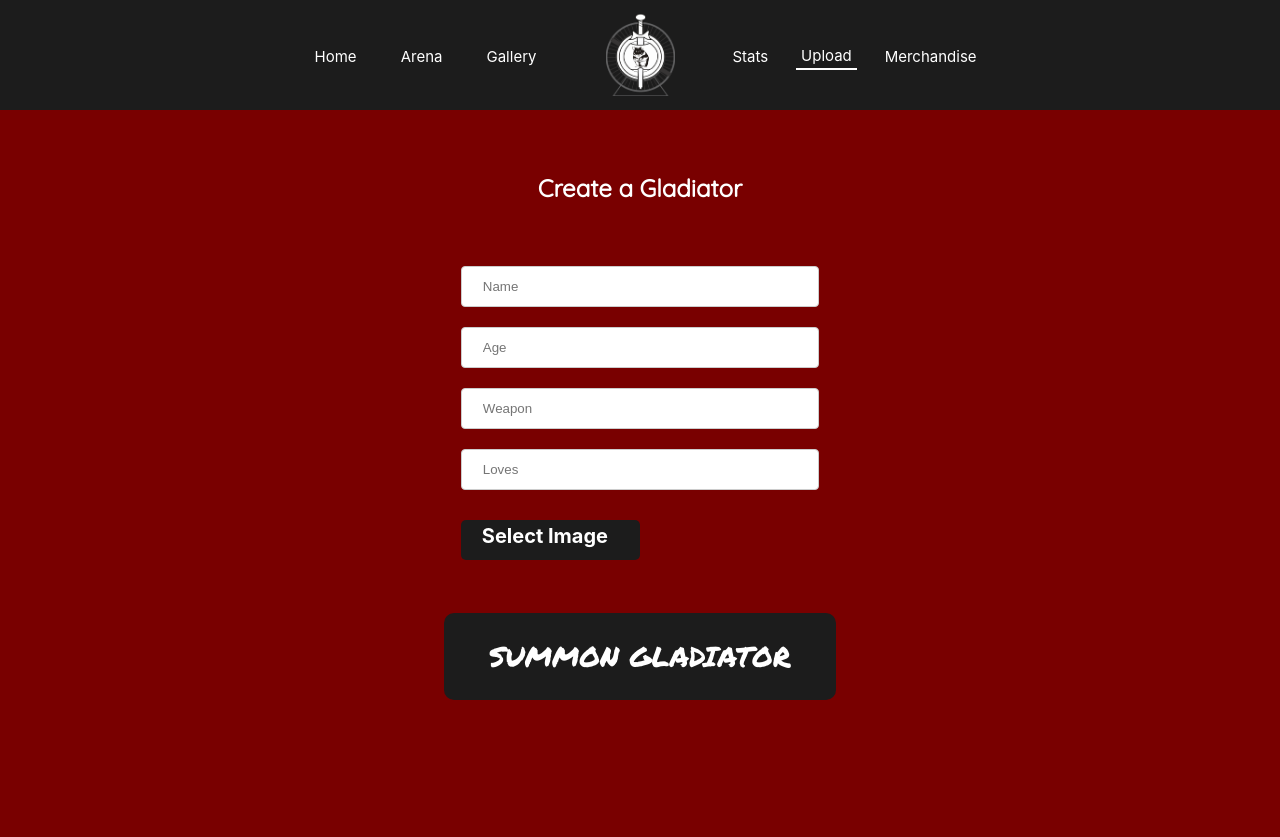
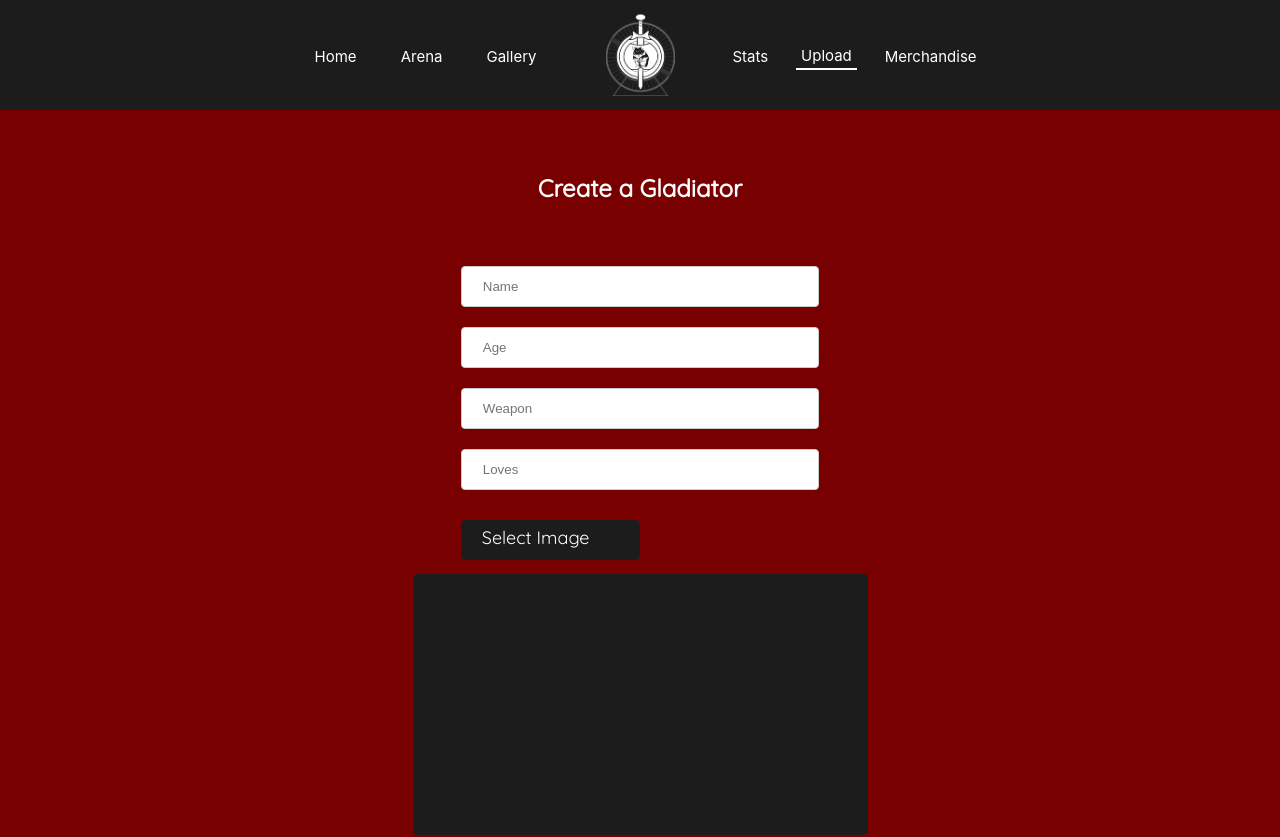
Before and after one commit to Kanzaki404/Hamstwer-Wars-Error-Coders, a React (Create React App) app: page /upload in a window 1280 px wide. Shown: the top 837 px of the page. Built offline with nearby package versions, Linux system fonts and the light colour scheme; a web font is replaced by a local one.

Commit message:
done with the upload css and added image display

```diff
--- a/src/Pages/LandingPage.jsx
+++ b/src/Pages/LandingPage.jsx
@@ -33,7 +33,7 @@ const LandingPageStyle = styled.div`
         margin-left: auto;
         margin-right: auto;
         cursor: pointer;
-        background: black;
+        background: #1c1c1c;
         border-radius: 10px;
         color: white;
         border: none;
--- a/src/Pages/Upload.jsx
+++ b/src/Pages/Upload.jsx
@@ -34,13 +34,15 @@ const UploadPageStyle = styled.div `
         overflow: hidden;
         position: absolute;
         z-index: -1;
+        font-family: 'Quicksand', sans-serif;
     }
 
     .inputfile + label {
-        font-size: 1.25em;
-        font-weight: 700;
+        font-size: 18px;
+        font-weight: 500;
         color: white;
         display: inline-block;
+        font-family: 'Quicksand', sans-serif;
     }
 
     .inputfile:focus + label,
@@ -56,6 +58,7 @@ const UploadPageStyle = styled.div `
         margin-top: 30px;
         height: 40px;
         text-align: left;
+        font-family: 'Quicksand', sans-serif;
 
       .file-styling {
 
@@ -64,10 +67,21 @@ const UploadPageStyle = styled.div `
         background-color: #1c1c1c;
         width: 50%;
         border-radius: 5px;
-        padding-top: 4px;
+        padding-top: 6px;
         padding-left: 21px;
       }
 
+    }
+
+    .image-display {
+        background-color: #1c1c1c;
+        height: 261px;
+        width: 455px;
+        display: block;
+        margin-top: 14px;
+        margin-left: auto;
+        margin-right: auto;
+        border-radius: 5px;
     }
 
     .summon-button {
@@ -105,9 +119,6 @@ const UploadInput = styled.input`
 
 `;
 
-
-
-
 export default function Upload() {
     return (
 
@@ -143,12 +154,17 @@ export default function Upload() {
 
                 <div className ="select-image">
                     <div className ="file-styling">
-                    <input type="file" name="file" id="file" className="inputfile" />
-                    <label htmlFor="file">Select Image</label></div>
+                        <input type="file" name="file" id="file" className="inputfile" />
+                        <label htmlFor="file">Select Image</label>
+                    </div>
                 </div>
+
+                <div className ="image-display"></div>
 
             </div>
         </div>
+
+
         <button className ="summon-button">SUMMON GLADIATOR</button>
 
         </UploadPageStyle>
```
